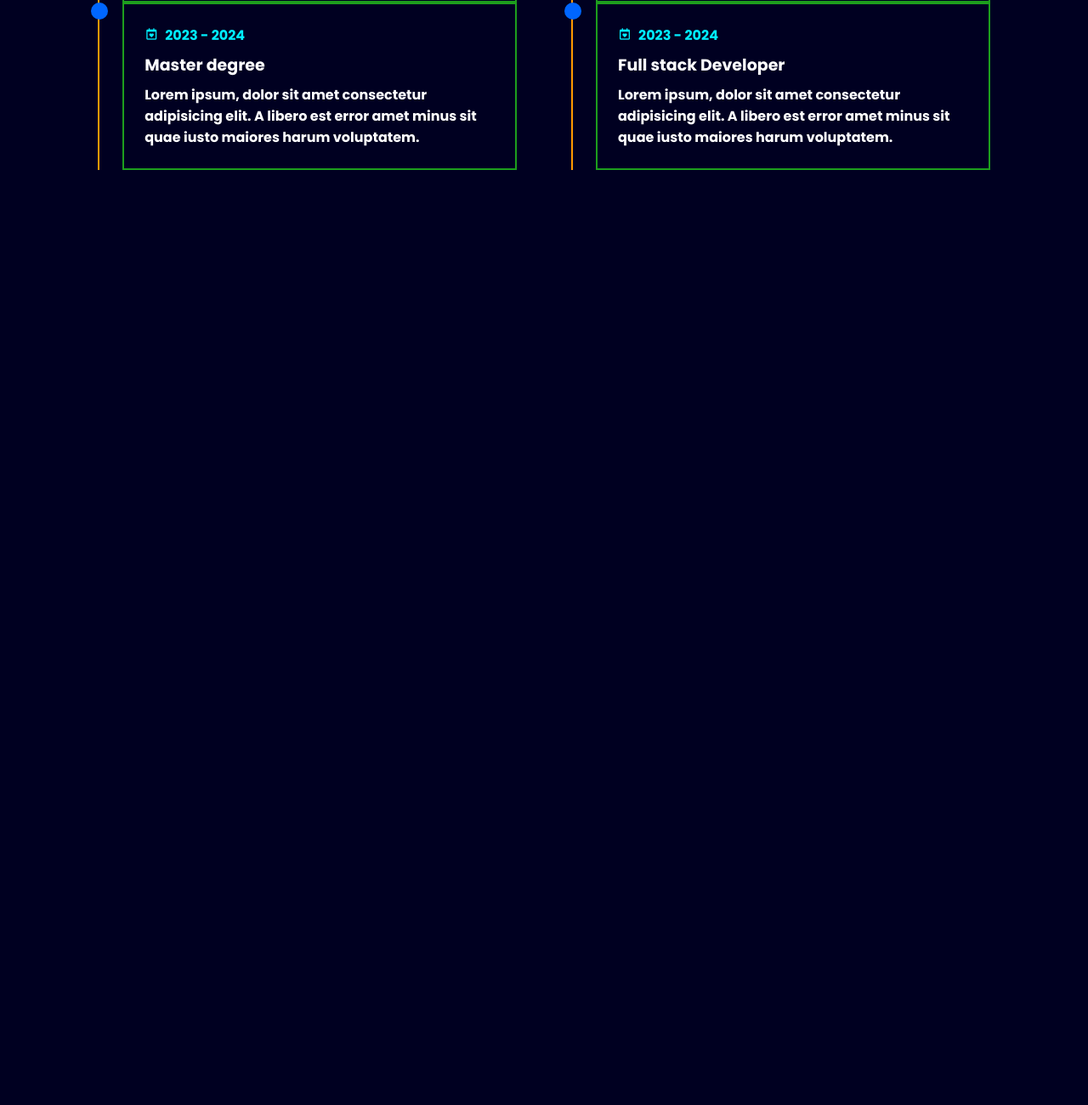
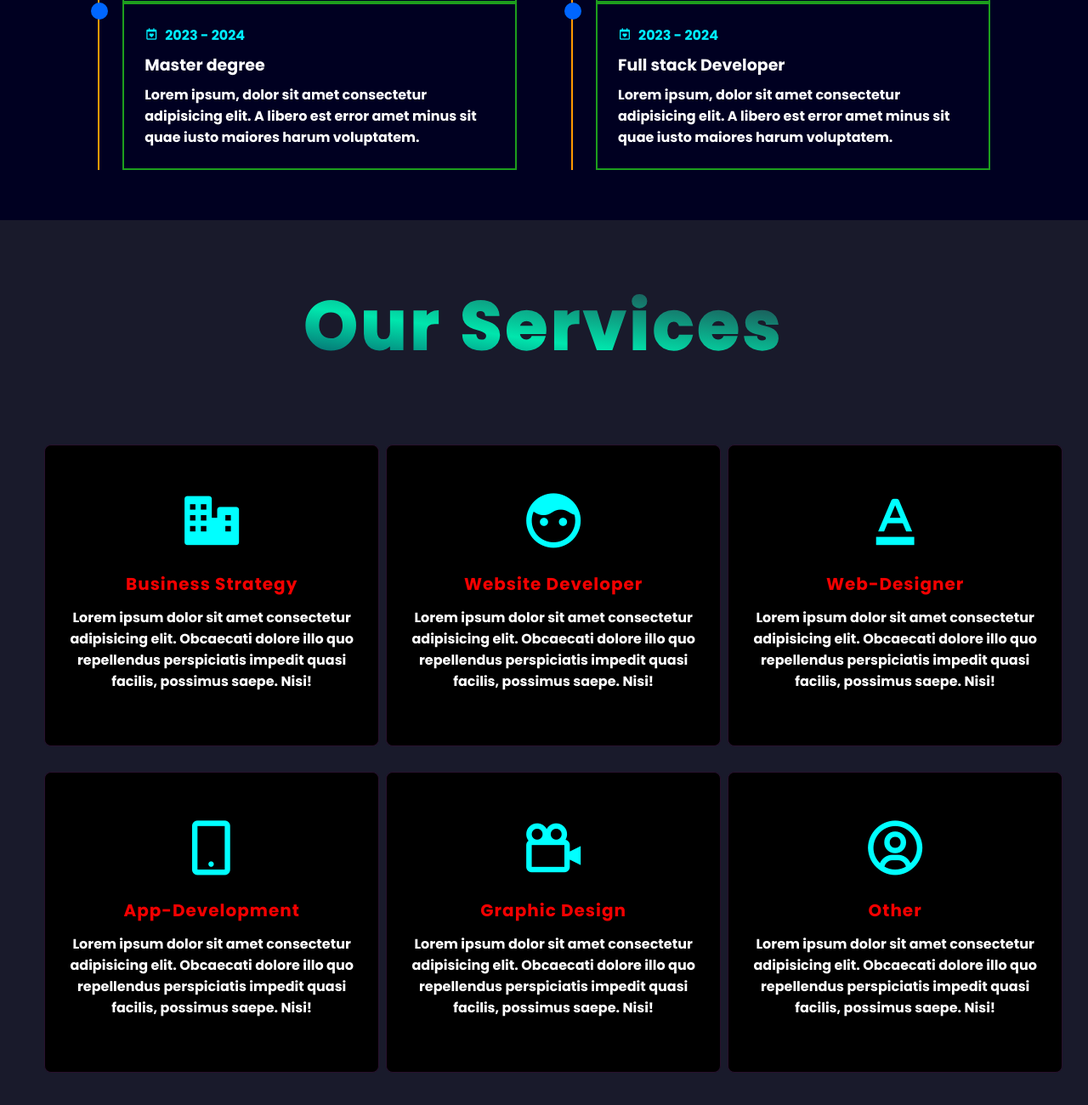
Before and after one commit to kishanyash/PORTFOLIO, a plain HTML site: page index.html in a window 1280 px wide. Shown: the part 1482-2782 px from the top of the page at 85% size. Before the commit the page ends 1741 px from the top, so only its background shows below. Drawn offline with nearby package versions, Linux system fonts and the light colour scheme.

Commit message:
Update index.html

```diff
--- a/index.html
+++ b/index.html
@@ -92,8 +92,12 @@
         margin: 60px 84px;
       }
     </style>
-    <link href='https://unpkg.com/boxicons@2.1.4/css/boxicons.min.css' rel='stylesheet'>
+    <link
+      href="https://unpkg.com/boxicons@2.1.4/css/boxicons.min.css"
+      rel="stylesheet"
+    />
     <link rel="stylesheet" href="style.css" />
+    <link rel="stylesheet" href="project.css" />
   </head>
 
   <body>
@@ -117,7 +121,7 @@
           Hi, My name is <span class="purple">KISHAN</span>
           <div class="">and I am a passionate</div>
           <span id="element"></span>
-        </div>
+        </div>x
         <div class="rightSection">
           <img src="best.gif" alt="developer" />
         </div>
@@ -126,11 +130,15 @@
       <section class="time-line">
         <div class="time-line-row">
           <div class="time-line-column">
-            <h2 class="title">Education<span class="animate" style="--i:1;"></span></h2>
+            <h2 class="title">
+              Education<span class="animate" style="--i: 1"></span>
+            </h2>
             <div class="time-line-box">
               <div class="time-line-content">
                 <div class="content">
-                  <div class="year"><i class='bx bx-calendar-heart' ></i>2021 - 2022</div>
+                  <div class="year">
+                    <i class="bx bx-calendar-heart"></i>2021 - 2022
+                  </div>
                   <h3>High school degree</h3>
                   <p>
                     Lorem ipsum, dolor sit amet consectetur adipisicing elit. A
@@ -142,7 +150,9 @@
 
               <div class="time-line-content">
                 <div class="content">
-                  <div class="year"><i class='bx bx-calendar-heart' ></i>2022 - 2023</div>
+                  <div class="year">
+                    <i class="bx bx-calendar-heart"></i>2022 - 2023
+                  </div>
                   <h3>Bachelor degree</h3>
                   <p>
                     Lorem ipsum, dolor sit amet consectetur adipisicing elit. A
@@ -154,8 +164,10 @@
 
               <div class="time-line-content">
                 <div class="content">
-                  <div class="year"><i class='bx bx-calendar-heart' ></i>2023 - 2024</div>
-                  <h3>Master  degree</h3>
+                  <div class="year">
+                    <i class="bx bx-calendar-heart"></i>2023 - 2024
+                  </div>
+                  <h3>Master degree</h3>
                   <p>
                     Lorem ipsum, dolor sit amet consectetur adipisicing elit. A
                     libero est error amet minus sit quae iusto maiores harum
@@ -163,17 +175,20 @@
                   </p>
                 </div>
               </div>
-              <span class="animate" style="--i:2;"></span>
+              <span class="animate" style="--i: 2"></span>
             </div>
           </div>
 
-
           <div class="time-line-column">
-            <h2 class="title">Experience <span class="animate" style="--i:4;"></span></h2>
+            <h2 class="title">
+              Experience <span class="animate" style="--i: 4"></span>
+            </h2>
             <div class="time-line-box">
               <div class="time-line-content">
                 <div class="content">
-                  <div class="year"><i class='bx bx-calendar-heart' ></i>2021 - 2022</div>
+                  <div class="year">
+                    <i class="bx bx-calendar-heart"></i>2021 - 2022
+                  </div>
                   <h3>Front-End Developer</h3>
                   <p>
                     Lorem ipsum, dolor sit amet consectetur adipisicing elit. A
@@ -185,7 +200,9 @@
 
               <div class="time-line-content">
                 <div class="content">
-                  <div class="year"><i class='bx bx-calendar-heart' ></i>2022 - 2023</div>
+                  <div class="year">
+                    <i class="bx bx-calendar-heart"></i>2022 - 2023
+                  </div>
                   <h3>Backend Developer</h3>
                   <p>
                     Lorem ipsum, dolor sit amet consectetur adipisicing elit. A
@@ -197,7 +214,9 @@
 
               <div class="time-line-content">
                 <div class="content">
-                  <div class="year"><i class='bx bx-calendar-heart' ></i>2023 - 2024</div>
+                  <div class="year">
+                    <i class="bx bx-calendar-heart"></i>2023 - 2024
+                  </div>
                   <h3>Full stack Developer</h3>
                   <p>
                     Lorem ipsum, dolor sit amet consectetur adipisicing elit. A
@@ -206,12 +225,78 @@
                   </p>
                 </div>
               </div>
-              <span class="animate" style="--i:5;"></span>
+              <span class="animate" style="--i: 5"></span>
             </div>
           </div>
         </div>
       </section>
     </main>
+    <div class="container">
+      <div class="service-wrapper">
+        <div class="service">
+          <h1>Our Services <span></span></h1>
+          <div class="cards">
+            <div class="card">
+              <i class='bx bxs-business' ></i>
+              <h2>Business Strategy</h2>
+              <p>
+                Lorem ipsum dolor sit amet consectetur adipisicing elit.
+                Obcaecati dolore illo quo repellendus perspiciatis impedit quasi
+                facilis, possimus saepe. Nisi!
+              </p>
+            </div>
+
+            <div class="card">
+              <i class='bx bxs-face'></i>
+              <h2>Website Developer</h2>
+              <p>
+                Lorem ipsum dolor sit amet consectetur adipisicing elit.
+                Obcaecati dolore illo quo repellendus perspiciatis impedit quasi
+                facilis, possimus saepe. Nisi!
+              </p>
+            </div>
+
+            <div class="card">
+              <i class='bx bx-font-color' ></i>
+              <h2> Web-Designer</h2>
+              <p>
+                Lorem ipsum dolor sit amet consectetur adipisicing elit.
+                Obcaecati dolore illo quo repellendus perspiciatis impedit quasi
+                facilis, possimus saepe. Nisi!
+              </p>
+            </div>
+
+            <div class="card">
+              <i class='bx bx-mobile-alt' ></i>
+              <h2> App-Development</h2>
+              <p>
+                Lorem ipsum dolor sit amet consectetur adipisicing elit.
+                Obcaecati dolore illo quo repellendus perspiciatis impedit quasi
+                facilis, possimus saepe. Nisi!
+              </p>
+            </div>
+            <div class="card">
+              <i class='bx bx-camera-movie' ></i>
+              <h2> Graphic Design</h2>
+              <p>
+                Lorem ipsum dolor sit amet consectetur adipisicing elit.
+                Obcaecati dolore illo quo repellendus perspiciatis impedit quasi
+                facilis, possimus saepe. Nisi!
+              </p>
+            </div>
+            <div class="card">
+              <i class='bx bx-user-circle' ></i>
+              <h2> Other</h2>
+              <p>
+                Lorem ipsum dolor sit amet consectetur adipisicing elit.
+                Obcaecati dolore illo quo repellendus perspiciatis impedit quasi
+                facilis, possimus saepe. Nisi!
+              </p>
+            </div>
+          </div>
+        </div>
+      </div>
+    </div>
     <script src="https://unpkg.com/typed.js@2.1.0/dist/typed.umd.js"></script>
     <script>
       var typed = new Typed("#element", {
```
